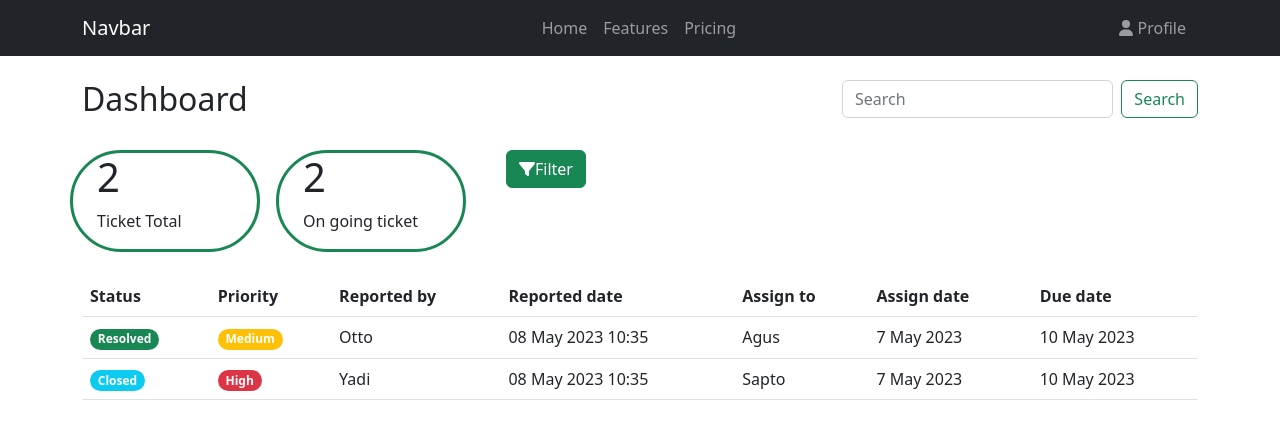
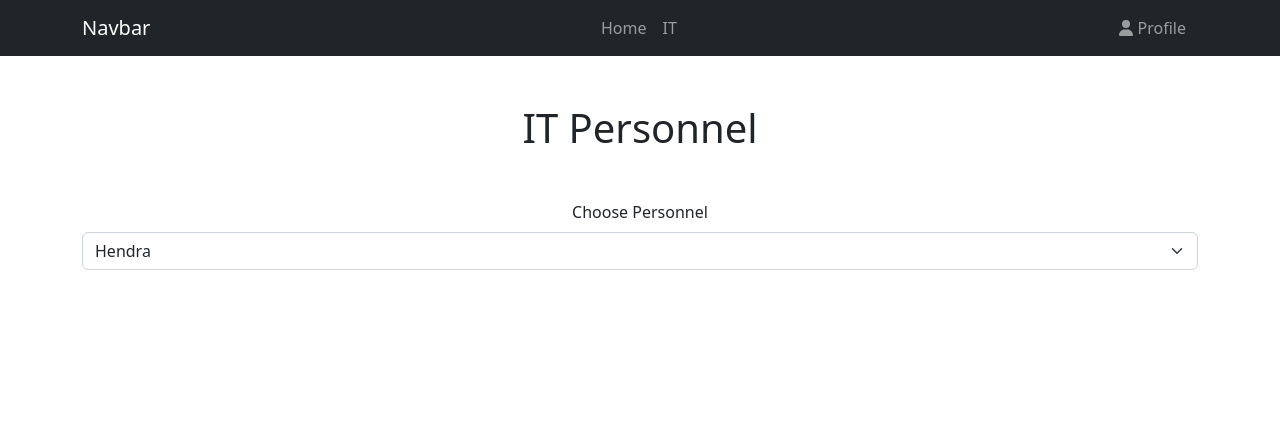
Before and after one commit to arachaman/dashboard1, a React (Create React App) app: page /ITPersonnel in a window 1280 px wide. Shown: the top 430 px of the page. Built offline with nearby package versions, Linux system fonts and the light colour scheme.

Commit message:
second commit

```diff
--- a/package.json
+++ b/package.json
@@ -10,6 +10,7 @@
     "@testing-library/react": "^13.4.0",
     "@testing-library/user-event": "^13.5.0",
     "bootstrap": "^5.2.3",
+    "chart.js": "^4.3.0",
     "react": "^18.2.0",
     "react-bootstrap": "^2.7.4",
     "react-dom": "^18.2.0",
--- a/src/App.jsx
+++ b/src/App.jsx
@@ -1,25 +1,11 @@
 import "./App.css";
-import Nav from "./pages/components/Navigation";
-import SearchBox from "./pages/components/SearchBox";
-import Table from "./pages/components/Tables";
-import TicketsPanel from "./pages/components/TicketsPanel";
-import Filter from "./pages/components/Filter";
+
+import { Outlet } from "react-router-dom";
 
 function App() {
   return (
     <div>
-      <div>
-        <Nav />
-      </div>
-      <section className="my-4 container">
-        <SearchBox />
-      </section>
-      <section>
-        <TicketsPanel />
-      </section>
-      <section className="mt-4">
-        <Table />
-      </section>
+      <Outlet />
     </div>
   );
 }
--- a/src/index.js
+++ b/src/index.js
@@ -1,14 +1,24 @@
-import React from 'react';
-import ReactDOM from 'react-dom/client';
-import './index.css';
-import App from './App';
-import reportWebVitals from './reportWebVitals';
-import 'bootstrap/dist/css/bootstrap.min.css';
+import React from "react";
+import ReactDOM from "react-dom/client";
+import "./index.css";
+import App from "./App";
+import reportWebVitals from "./reportWebVitals";
+import "bootstrap/dist/css/bootstrap.min.css";
+import { BrowserRouter, Routes, Route } from "react-router-dom";
+import Main from "./pages/Main";
+import ITPersonnel from "./pages/components/ITPersonnel";
 
-const root = ReactDOM.createRoot(document.getElementById('root'));
+const root = ReactDOM.createRoot(document.getElementById("root"));
 root.render(
   <React.StrictMode>
-    <App />
+    <BrowserRouter>
+      <Routes>
+        <Route path="/" element={<App />}>
+          <Route path="/" element={<Main />} />
+          <Route path="/ITPersonnel" element={<ITPersonnel />} />
+        </Route>
+      </Routes>
+    </BrowserRouter>
   </React.StrictMode>
 );
 
--- /dev/null
+++ b/src/pages/Main.jsx
@@ -0,0 +1,27 @@
+import React from "react";
+import Nav from "./components/Navigation";
+import SearchBox from "./components/SearchBox";
+import Table from "./components/Tables";
+import TicketsPanel from "./components/TicketsPanel";
+import Filter from "./components/Filter";
+
+const Main = () => {
+  return (
+    <div>
+      <div>
+        <Nav />
+      </div>
+      <section className="my-4 container">
+        <SearchBox />
+      </section>
+      <section>
+        <TicketsPanel />
+      </section>
+      <section className="mt-4">
+        <Table />
+      </section>
+    </div>
+  );
+};
+
+export default Main;
--- /dev/null
+++ b/src/pages/components/ITPersonnel.jsx
@@ -0,0 +1,35 @@
+import React from "react";
+import Navigation from "./Navigation";
+import { Container, Form } from "react-bootstrap";
+
+const ITPersonnel = () => {
+  return (
+    <div>
+      <Navigation />
+      <Container>
+        <section>
+          <div className="my-5 text-center">
+            <h1>IT Personnel</h1>
+          </div>
+        </section>
+        <section>
+          <div md={{ span: 4, offset: 4 }}>
+            <Form.Group className="mb-3 text-center">
+              <Form.Label>Choose Personnel</Form.Label>
+              <Form.Select>
+                <option>Hendra</option>
+                <option>Joko</option>
+                <option>Alver</option>
+                <option>Rama</option>
+                <option>Panji</option>
+                <option>Abdul</option>
+              </Form.Select>
+            </Form.Group>
+          </div>
+        </section>
+      </Container>
+    </div>
+  );
+};
+
+export default ITPersonnel;
--- a/src/pages/components/Navigation.jsx
+++ b/src/pages/components/Navigation.jsx
@@ -1,29 +1,31 @@
-import React from 'react'
-import style from '../css/navigation.css'
-import { Nav, Container, Navbar} from 'react-bootstrap'
-import { FontAwesomeIcon } from '@fortawesome/react-fontawesome'
-import { faUser } from '@fortawesome/free-solid-svg-icons'
-
+import React from "react";
+import style from "../css/navigation.css";
+import { Nav, Container, Navbar } from "react-bootstrap";
+import { FontAwesomeIcon } from "@fortawesome/react-fontawesome";
+import { faUser } from "@fortawesome/free-solid-svg-icons";
+import { Link } from "react-router-dom";
 
 const Navigation = () => {
   return (
-  <div>
-   <Navbar bg="dark" variant="dark">
+    <div>
+      <Navbar bg="dark" variant="dark">
         <Container>
-          <Navbar.Brand href="#home">Navbar</Navbar.Brand>
+          <Navbar.Brand href="/">Navbar</Navbar.Brand>
           <Nav className="mx-auto">
-            <Nav.Link href="#home">Home</Nav.Link>
-            <Nav.Link href="#features">Features</Nav.Link>
-            <Nav.Link href="#pricing">Pricing</Nav.Link>
+            <Nav.Link href="/">Home</Nav.Link>
+            <Nav.Link as={Link} to="/ITPersonnel">
+              IT
+            </Nav.Link>
           </Nav>
           <Nav className="me-1">
-            <Nav.Link href="#home"><FontAwesomeIcon icon={faUser} /> Profile </Nav.Link>
+            <Nav.Link href="#home">
+              <FontAwesomeIcon icon={faUser} /> Profile{" "}
+            </Nav.Link>
           </Nav>
-
         </Container>
       </Navbar>
-  </div>
-  )
-}
+    </div>
+  );
+};
 
-export default Navigation
+export default Navigation;
```
Also changed, not shown: 1 other file (tests, documents, lock files or other folders).
